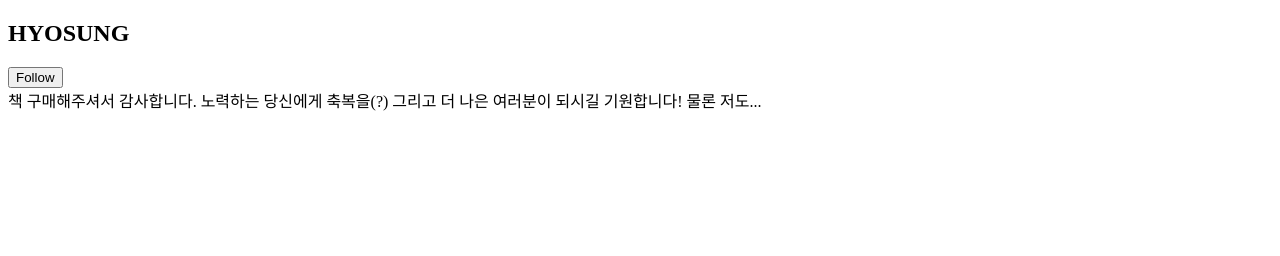
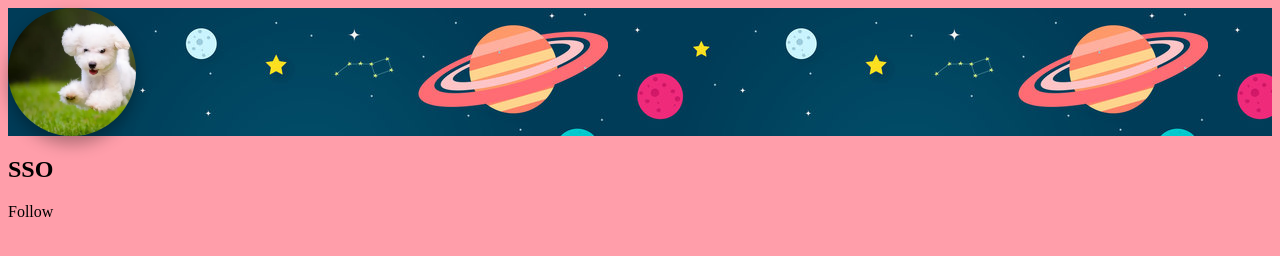
Before and after one commit to sosopark92/1st_html_css, a plain HTML site: page profile/profile.html in a window 1280 px wide. Drawn offline with Linux system fonts and the light colour scheme.

Commit message:
profile_banner
css

```diff
--- a/profile/profile.html
+++ b/profile/profile.html
@@ -1,24 +1,19 @@
 <!DOCTYPE html>
 <html lang="kr">
   <head>
-    <link rel="sytlesheet" href="/profile/style.css" />
     <meta charset="UTF-8" />
     <meta name="viewport" content="width=device-width, initial-scale=1.0" />
     <title>Profile UI</title>
+    <link rel="stylesheet" href="style.css" />
   </head>
   <body>
     <div class="card">
       <div class="banner">
         <div class="profile"></div>
       </div>
-      <h2 class="name">HYOSUNG</h2>
-      <div class="btn--follow">
-        <button>Follow</button>
-      </div>
-      <div class="desc">
-        책 구매해주셔서 감사합니다. 노력하는 당신에게 축복을(?) 그리고 더 나은
-        여러분이 되시길 기원합니다! 물론 저도...
-      </div>
+      <h2 class="name">SSO</h2>
+      <div class="follow-btn">Follow</div>
+      <div class="desc"></div>
     </div>
   </body>
 </html>
--- a/profile/style.css
+++ b/profile/style.css
@@ -1,11 +1,16 @@
-:root{
-    --body-bg: #ff9eaa;
+body{
+    background-color: #ff9eaa;
 }
 
-html,body{
-    height: 100%;
+.profile{
+    width: 8rem; /*1rem=16px*/
+    height: 8rem;
+    background-image: url("dog.jpeg"); /*프로필 이미지 삽입*/
+    background-size: 230px; /*프로필 이미지 크기 조정*/
+    border-radius: 50%; /*도형 원으로 만들기*/
+    box-shadow: 0 0.5rem 1rem rgba(0, 0, 0, 0.3);
 }
 
-body{
-    background-color: var(--body-bg);
+.banner{
+    background-image: url("space_bg.jpeg");
 }
```
Also changed, not shown: profile/dog.jpeg (added), profile/space_bg.jpeg (added).
